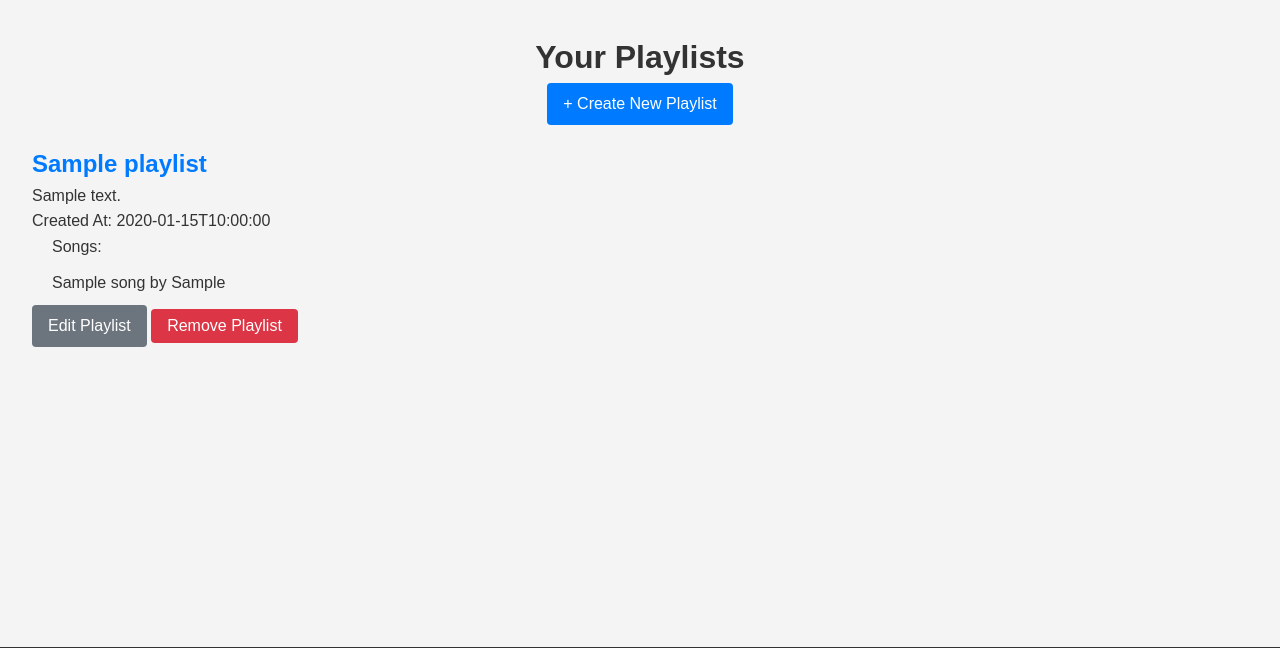
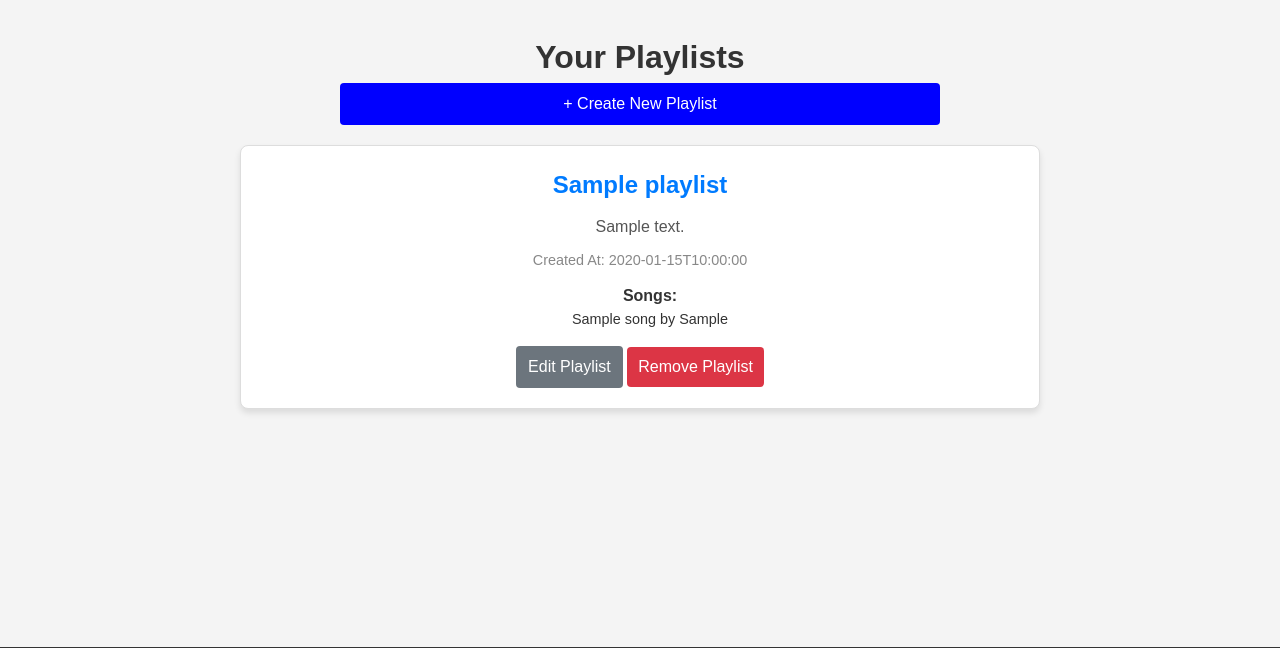
Before and after one commit to djdinnebeil/tunes-and-more, a Flask app: page /playlists/view in a window 1280 px wide. Shown: the part 63-711 px from the top of the page. Run offline with Flask 3, Linux system fonts and the light colour scheme; the first user in the database is signed in; tables that the repository leaves empty hold one stand-in row (Sample ...).

Commit message:
Updated visuals

```diff
--- a/app/seeds/__init__.py
+++ b/app/seeds/__init__.py
@@ -3,6 +3,9 @@ from .users import seed_users, undo_users
 from .songs import seed_songs, undo_songs
 from .history import seed_history, undo_history
 from .playlists import seed_playlists, undo_playlists
+
+# http://localhost:5000/files/
+# https://tunes-and-more-music.s3.us-east-1.amazonaws.com/
 
 from app.models.db import db, environment, SCHEMA
 
--- a/app/seeds/songs.py
+++ b/app/seeds/songs.py
@@ -2,8 +2,6 @@ from app.models.db import db, environment, SCHEMA
 from app.models import Song
 from sqlalchemy.sql import text
 
-# http://localhost:5000/files/
-# https://tunes-and-more-music.s3.us-east-1.amazonaws.com/
 
 def seed_songs():
     song1 = Song(
--- a/app/static/css/styles.css
+++ b/app/static/css/styles.css
@@ -250,6 +250,10 @@ footer {
     border-radius: 5px;
 }
 
+.reset-button-disabled {
+    padding: 5px 10px;
+}
+
 .reset-button:hover {
     background-color: #d1ecf1;
     color: #0c5460;
--- a/app/templates/playlists.html
+++ b/app/templates/playlists.html
@@ -13,46 +13,125 @@
 
  <ul style="list-style-type: none; padding: 0;">
   {% for playlist in playlists %}
-    <li id="playlist-{{ playlist.id }}" style="margin-bottom: 20px; text-align: left;">
+  <li id="playlist-{{ playlist.id }}" class="playlist-item">
+    <div class="playlist-container">
       <h2>
-        <a href="{{ url_for('playlists.get_playlist', playlist_id=playlist.id) }}" style="text-decoration: none; color: #007bff;">
+        <a href="{{ url_for('playlists.get_playlist', playlist_id=playlist.id) }}" class="playlist-link">
           {{ playlist.name }}
         </a>
       </h2>
-      <p>{{ playlist.description }}</p>
-      <p>Created At: {{ playlist.created_at }}</p>
-      <ul style="list-style-type: disc; margin-left: 20px;">
-        <li>Songs:</li>
+      <p class="playlist-description">{{ playlist.description }}</p>
+      <p class="playlist-meta">Created At: {{ playlist.created_at }}</p>
+      <ul class="playlist-songs">
+        <li class="song-list-title">Songs:</li>
         {% for song in playlist.songs %}
-        <li>{{ song.name }} by {{ song.artist }}</li>
+        <li class="song-item">{{ song.name }} by {{ song.artist }}</li>
         {% endfor %}
       </ul>
 
       <!-- Edit and Remove buttons -->
+      <div class="playlist-actions">
         <a href="{{ url_for('playlists.edit_playlist_form', playlist_id=playlist.id) }}" class="btn btn-secondary" style="text-decoration: none;">
           Edit Playlist
         </a>
         <button class="btn btn-danger" onclick="deletePlaylist({{ playlist.id }})">Remove Playlist</button>
+      </div>
+    </div>
   </li>
   {% endfor %}
 </ul>
 
  <style>
+/* General Styling */
+ul {
+  margin: 0;
+  padding: 0;
+}
+
+li {
+  list-style: none;
+  margin: 0;
+}
+
+/* Playlist Item Styling */
+.playlist-item {
+  margin-bottom: 20px;
+}
+
+.playlist-container {
+  width: 800px;
+  border: 1px solid #ddd;
+  border-radius: 8px;
+  padding: 20px;
+  background-color: #fff;
+  box-shadow: 0 4px 6px rgba(0, 0, 0, 0.1);
+  transition: transform 0.3s, box-shadow 0.3s;
+  align-self: center;
+  justify-self: center;
+}
+
+.playlist-container:hover {
+  transform: scale(1.02);
+  box-shadow: 0 6px 10px rgba(0, 0, 0, 0.15);
+}
+
+/* Playlist Title and Description */
+.playlist-link {
+  text-decoration: none;
+  color: #007bff;
+}
+
+.playlist-link:hover {
+  text-decoration: underline;
+  color: #0056b3;
+}
+
+.playlist-description {
+  margin: 10px 0;
+  font-size: 1rem;
+  color: #555;
+}
+
+.playlist-meta {
+  font-size: 0.9rem;
+  color: #888;
+  margin-bottom: 10px;
+}
+
+/* Songs List */
+.playlist-songs {
+  list-style: disc;
+  padding-left: 20px;
+  margin: 10px 0;
+}
+
+.song-list-title {
+  font-weight: bold;
+}
+
+.song-item {
+  font-size: 0.9rem;
+  color: #333;
+}
+
+/* Playlist Actions */
+.playlist-actions {
+  margin-top: 15px;
+}
+
 .btn {
   display: inline-block;
-        padding: 0.5rem 1rem;
+  padding: 8px 12px;
   font-size: 1rem;
   color: #fff;
-        background-color: #007bff;
   border: none;
   border-radius: 4px;
-        text-align: center;
   cursor: pointer;
-        transition: background-color 0.3s ease;
+  transition: background-color 0.3s ease, transform 0.3s ease;
 }
 
 .btn:hover {
-        background-color: #0056b3;
+  transform: scale(1.05);
 }
 
 .btn-secondary {
@@ -65,19 +144,16 @@
 
 .btn-danger {
   background-color: #dc3545;
+  padding: 11px;
 }
 
 .btn-danger:hover {
   background-color: #c82333;
 }
 
-    ul {
-        margin: 0;
-        padding: 0;
-    }
-
-    li {
-        margin-bottom: 10px;
+.btn-primary {
+  background-color: blue;
+  width: 600px;
 }
 </style>
 
```
Also changed, not shown: app/templates/listening_history.html (+10 -12 lines), app/templates/music_player.html (+8 -15 lines), app/templates/playlist_music_player.html (+6 -1 lines), app/templates/upload_song.html (+92 -2 lines), 1 other file. Lines whose indentation alone changed are shown as unchanged.
